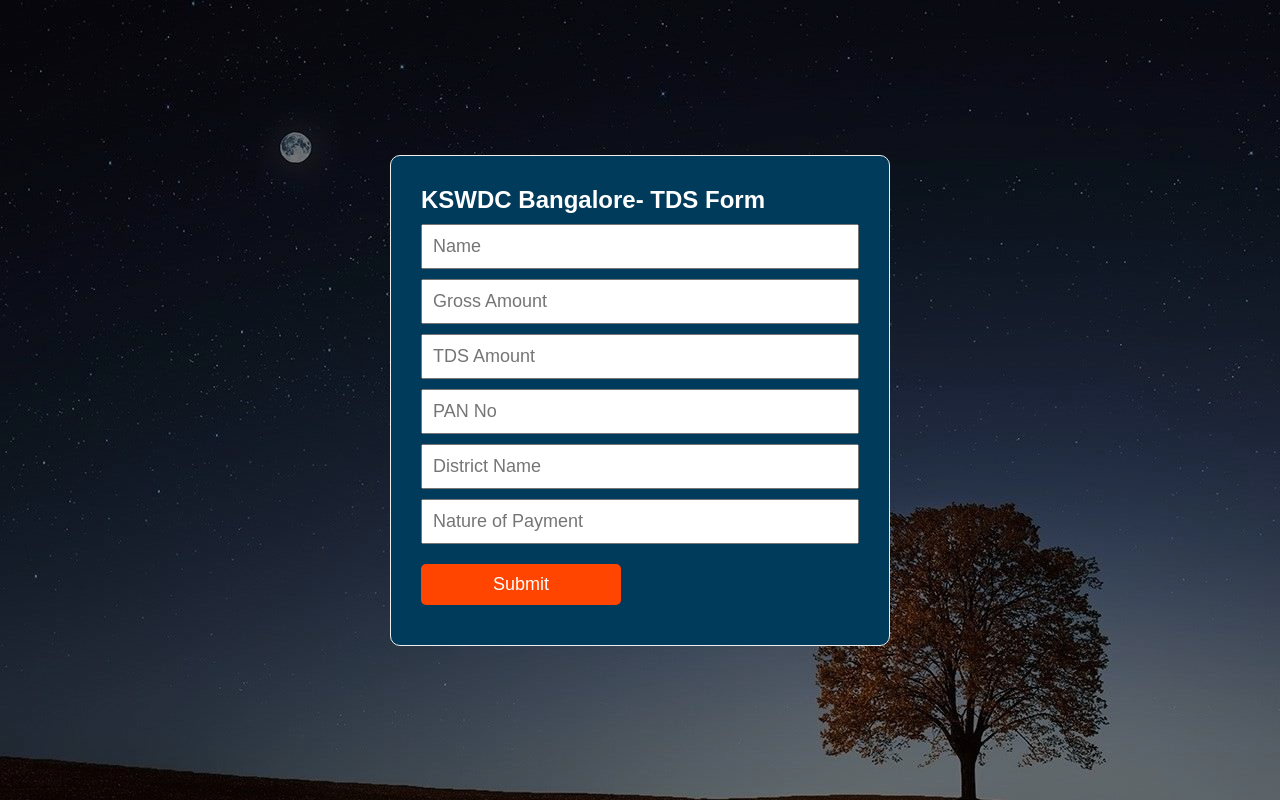
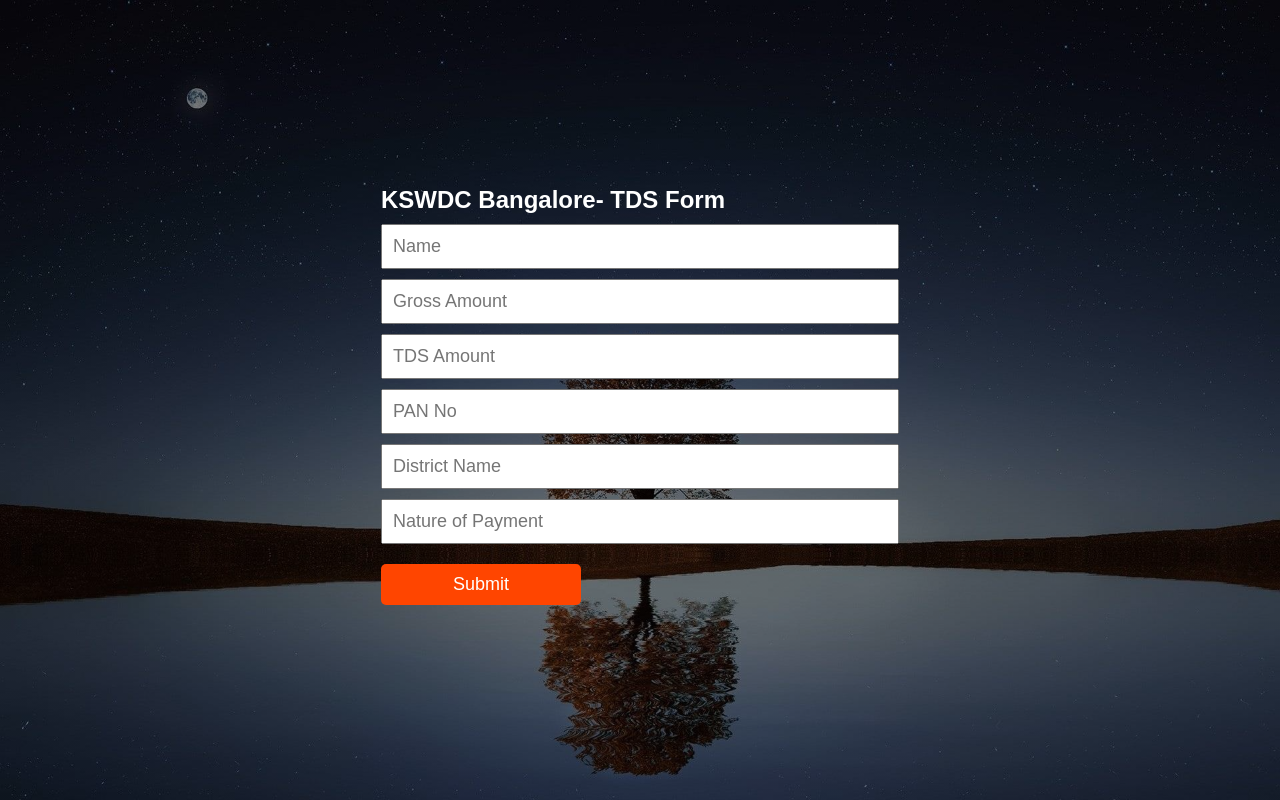
Before and after one commit to Vijaykrishna1996/kswdctds, a plain HTML site: page index.html in a window 1280 px wide. Drawn offline with Linux system fonts and the light colour scheme.

Commit message:
Google Sheet.css

```diff
--- a/Google Sheet.css
+++ b/Google Sheet.css
@@ -6,18 +6,20 @@
 	font-size: 18px;
 }
 body{
+	width: 100;
 	height: 100vh;
 	display: flex;
 	align-items: center;
 	justify-content: center;
 	background: linear-gradient(to top, rgba(0,0,0,0.5)50%,rgba(0,0,0,0.5)50%), url(1.jpg);
+	background-size:cover;
 }
 .container{
-	width: 500px;
-	padding: 30px;
-	border: 1px solid #eeeeee;
+	width: 600px;
+	padding: 40px;
+	border: 1px solid transparent;
 	border-radius: 10px;
-	background-color: #003b5b;
+	background-color:transparent;
 }
 h4{
 	margin-bottom: 10px;
```
